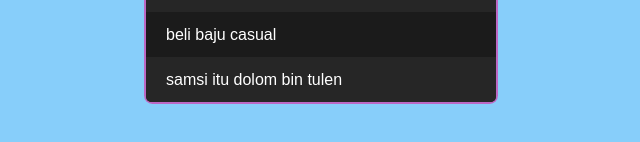
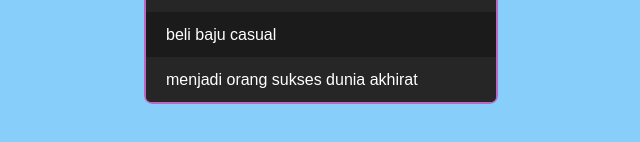
Before and after one commit to dodichakill/todolist, a plain HTML site: page index.html in a window 1280 px wide. Shown: the part 418-560 px from the top of the page, without its empty margins (319-959 px from the left). Drawn offline with Linux system fonts and the light colour scheme.

Commit message:
update index.html
menggati kata  yang gak penting

```diff
--- a/index.html
+++ b/index.html
@@ -22,7 +22,7 @@
             <li><span><i class="fa fa-trash"></i></span>beli Hardisk 1 TB baru</li>
             <li><span><i class="fa fa-trash"></i></span>beli mobil Ferarry</li>
             <li><span><i class="fa fa-trash"></i></span>beli baju casual</li>
-            <li><span><i class="fa fa-trash"></i></span>samsi itu dolom bin tulen</li>
+            <li><span><i class="fa fa-trash"></i></span>menjadi orang sukses dunia akhirat</li>
         </ul>
     </div>
     <script src="js/jquery-3.5.0.js"></script>
```
